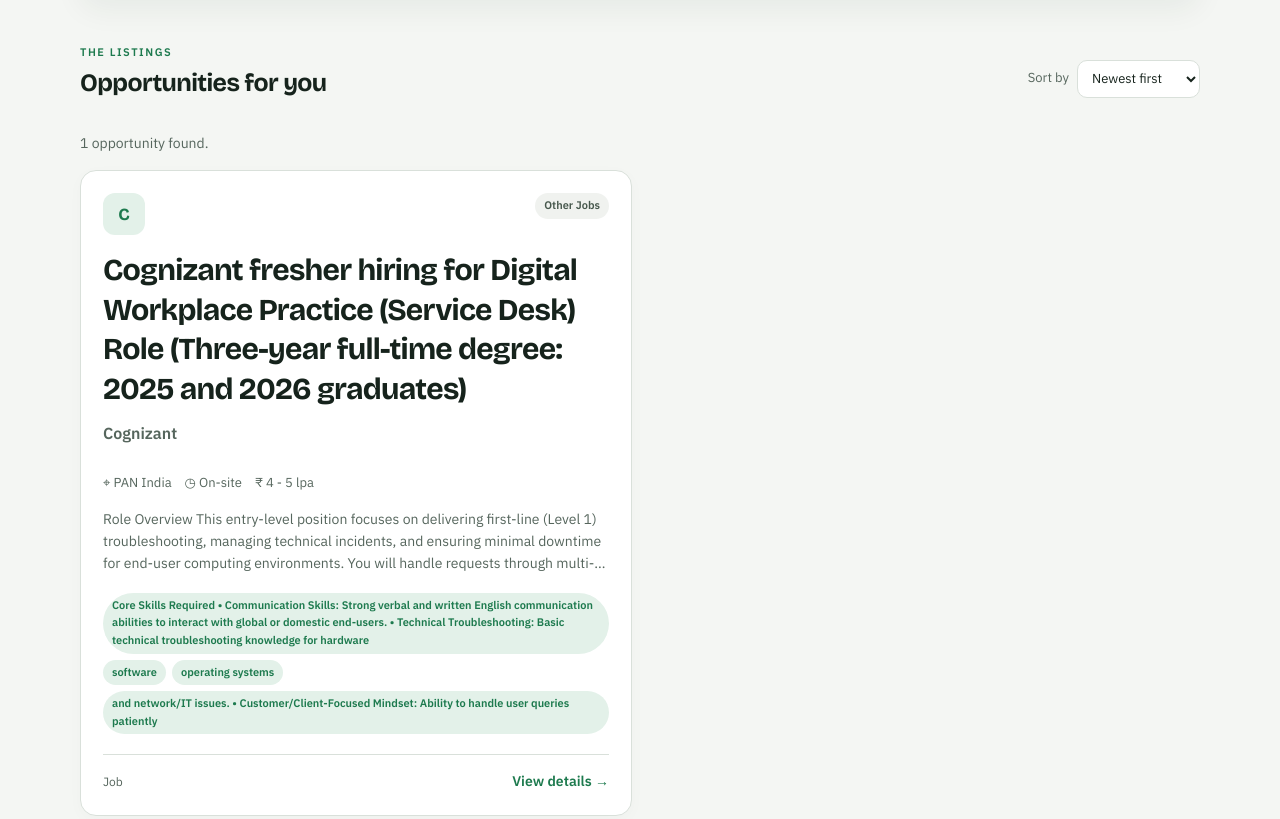
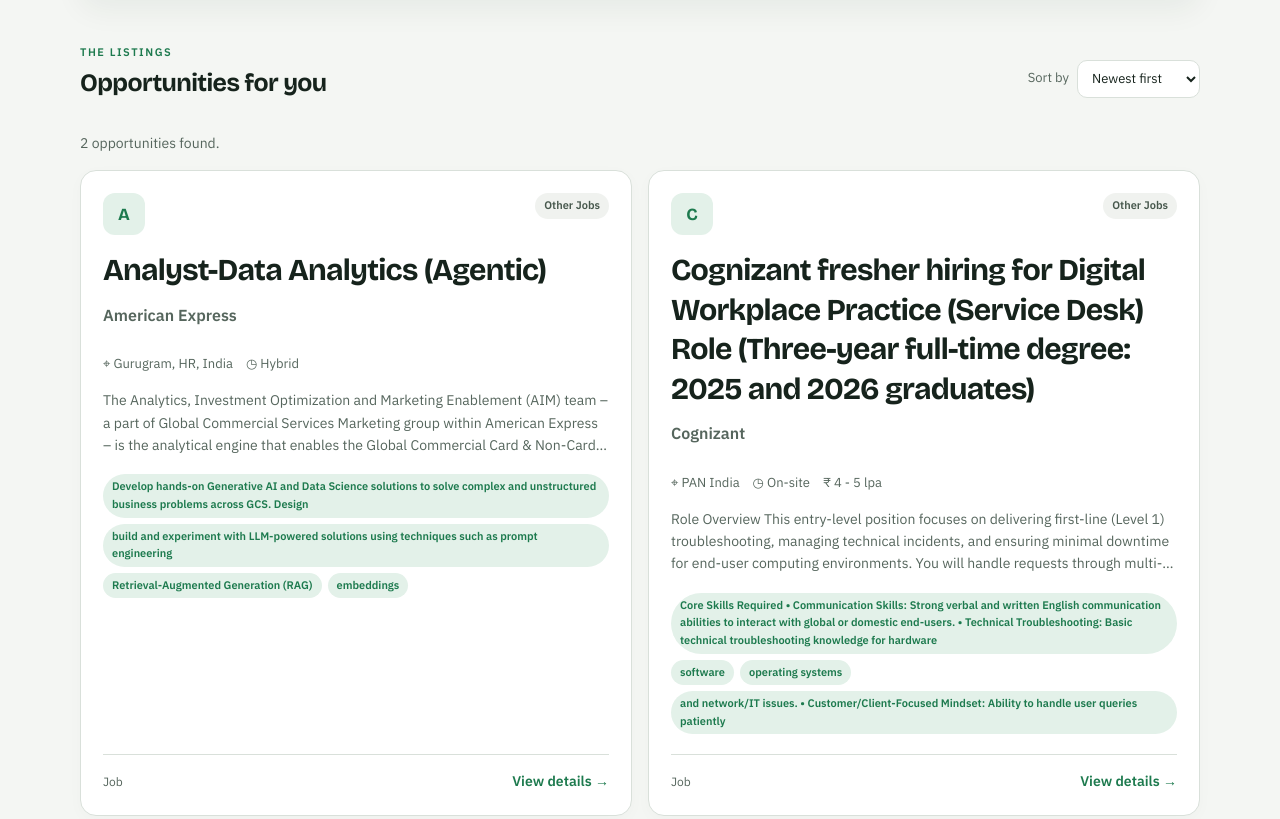
Before and after one commit to hussain0308/datapath, a plain HTML site: page jobs/index.html in a window 1280 px wide. Shown: the part 703-1522 px from the top of the page. Drawn offline with nearby package versions, Linux system fonts and the light colour scheme.

Commit message:
Add American Express job listing

```diff
--- a/data/jobs.json
+++ b/data/jobs.json
@@ -2,6 +2,28 @@
   "schemaVersion": 1,
   "updatedAt": "2026-10-14",
   "jobs": [
+    {
+      "title": "Analyst-Data Analytics (Agentic)",
+      "company": "American Express",
+      "location": "Gurugram, HR, India",
+      "workMode": "Hybrid",
+      "type": "job",
+      "eligibility": "Bachelor's Degree",
+      "skills": [
+        "Develop hands-on Generative AI and Data Science solutions to solve complex and unstructured business problems across GCS. Design",
+        "build and experiment with LLM-powered solutions using techniques such as prompt engineering",
+        "Retrieval-Augmented Generation (RAG)",
+        "embeddings",
+        "semantic search and vector-based retrieval. Develop and experiment with agentic AI workflows that can reason over context",
+        "leverage relevant data and tools",
+        "and support analytical and business decision-making. Develop and apply"
+      ],
+      "applyUrl": "https://egug.fa.us2.oraclecloud.com/hcmUI/CandidateExperience/en/sites/CX_1/job/26015040?utm_medium=jobboard&utm_source=LinkedIn&utm_referrer=sp_auto_dm",
+      "description": "The Analytics, Investment Optimization and Marketing Enablement (AIM) team – a part of Global Commercial Services Marketing group within American Express – is the analytical engine that enables the Global Commercial Card & Non-Card business. The team enables profitable business growth through data, analytics, decision science and AI-powered capabilities, providing actionable insights and innovative solutions to drive business and marketing strategy.\n\nThis role, based out of Gurugram, will be a part of the AIM team and will focus on developing and applying advanced Data Science and Generative AI solutions across Global Commercial Services. The incumbent will work on high-impact business problems spanning customer acquisition, engagement, targeting and personalization, product and portfolio analytics, marketing measurement and analytical productivity.\n\nThe role will focus on applying Generative AI to business and analytical problems and translating opportunities into hands-on solutions and prototypes. The incumbent will apply Large Language Models (LLMs), Retrieval-Augmented Generation (RAG), prompt engineering, agentic AI and other emerging AI techniques alongside traditional Data Science and Machine Learning approaches.\n\nThe position is part of a highly collaborative environment, working with partners across AIM, GCS Marketing, Product, Capabilities, Technology and other teams at American Express.",
+      "id": "job-mv86jvdv-3231s",
+      "slug": "analyst-data-analytics-agentic-american-express",
+      "active": true
+    },
     {
       "title": "Cognizant fresher hiring for Digital Workplace Practice (Service Desk) Role (Three-year full-time degree: 2025 and 2026 graduates)",
       "company": "Cognizant",
--- a/jobs/index.html
+++ b/jobs/index.html
@@ -1,6 +1,16 @@
 <!doctype html>
 <html lang="en">
 <head>
+  <!-- Google tag (gtag.js) -->
+<script async src="https://www.googletagmanager.com/gtag/js?id=G-JQBVKH0EHX"></script>
+<script>
+  window.dataLayer = window.dataLayer || [];
+  function gtag(){dataLayer.push(arguments);}
+  gtag('js', new Date());
+
+  gtag('config', 'G-JQBVKH0EHX');
+</script>
+
   <meta charset="utf-8">
   <meta name="viewport" content="width=device-width, initial-scale=1">
   <title>Data Analyst Jobs & Internships | DataPath</title>
```
Also changed, not shown: jobs/listings/analyst-data-analytics-agentic-american-express.html (added, +2 -0 lines), jobs/listings/cognizant-fresher-hiring-for-digital-workplace-practice-service-desk-r.html (deleted, +0 -13 lines).
